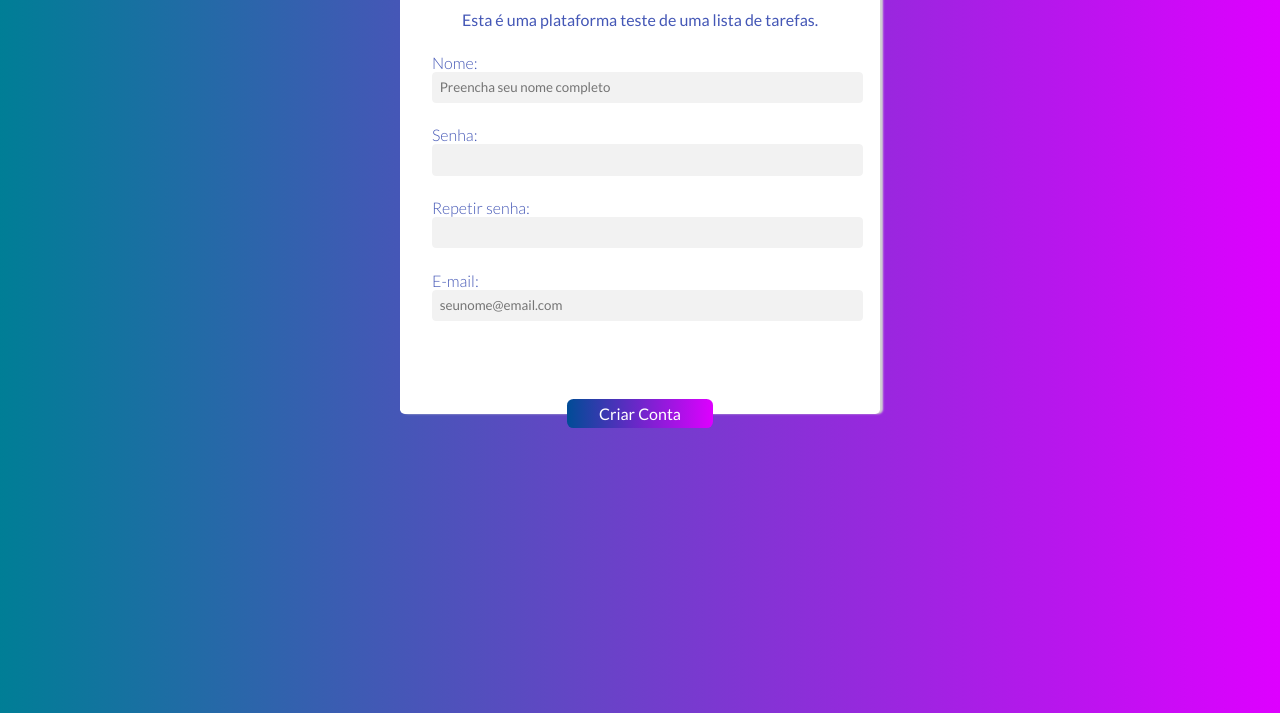
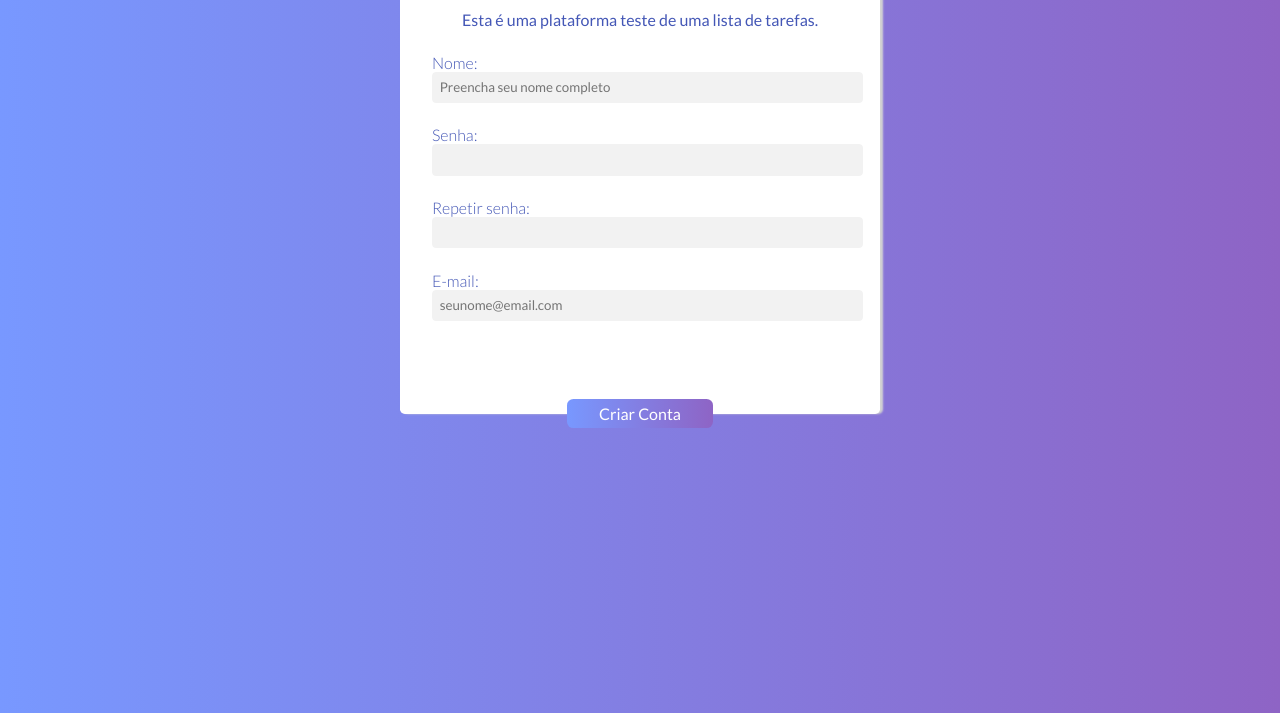
Before and after one commit to ProjetoFrontII-To-do/To-do, a plain HTML site: page index.html in a window 1280 px wide. Shown: the part 151-864 px from the top of the page. Drawn offline with Linux system fonts and the light colour scheme.

Commit message:
atualiza css do cadastro

```diff
--- a/styles/login.css
+++ b/styles/login.css
@@ -1,12 +1,7 @@
 @import url("./common.css");
 
 body {
-  background: linear-gradient(
-    90deg,
-    rgba(2, 0, 36, 1) 0%,
-    rgba(0, 126, 150, 1) 0%,
-    rgba(222, 0, 255, 1) 100%
-  );
+  background: linear-gradient(90deg, var(--primary), var(--secondary));
 }
 
 h1 {
@@ -77,15 +72,11 @@ label {
 
 button {
   padding: 0.3em 2em;
-  background: linear-gradient(
-    90deg,
-    rgba(2, 0, 36, 1) 0%,
-    rgba(0, 76, 150, 1) 0%,
-    rgba(222, 0, 255, 1) 100%
-  );
+  background: linear-gradient(90deg, var(--primary), var(--secondary));
   color: white;
   margin-top: 5em;
   font-weight: 400;
   font-size: 1em;
   border-radius: 0.4em;
+  cursor: pointer;
 }
```
